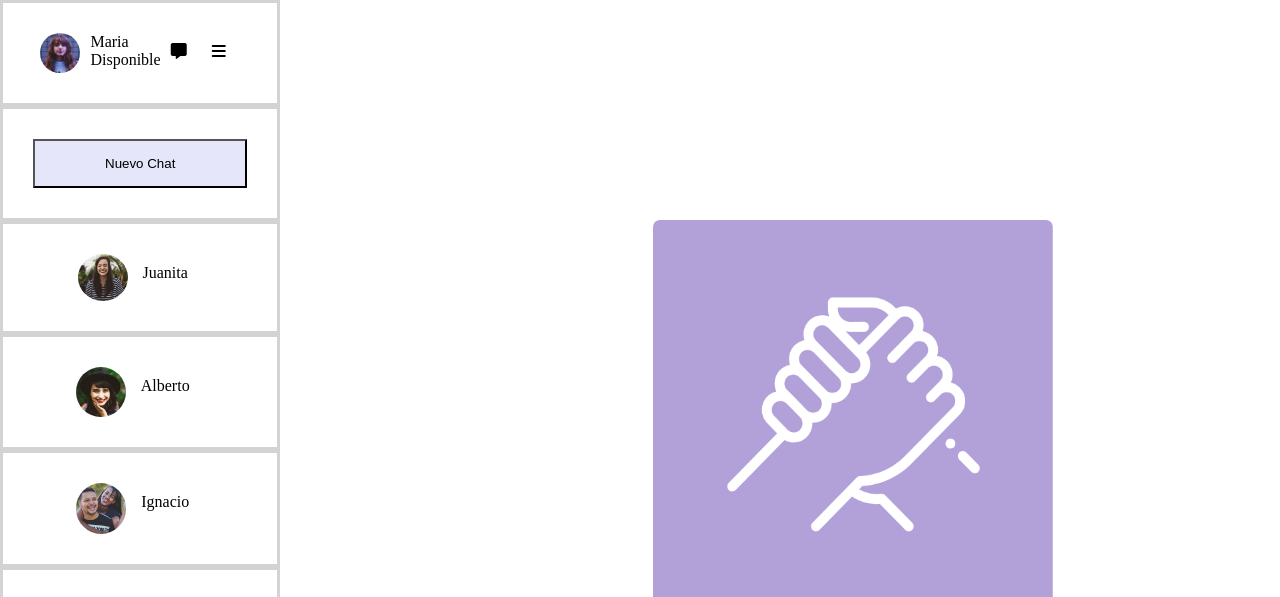
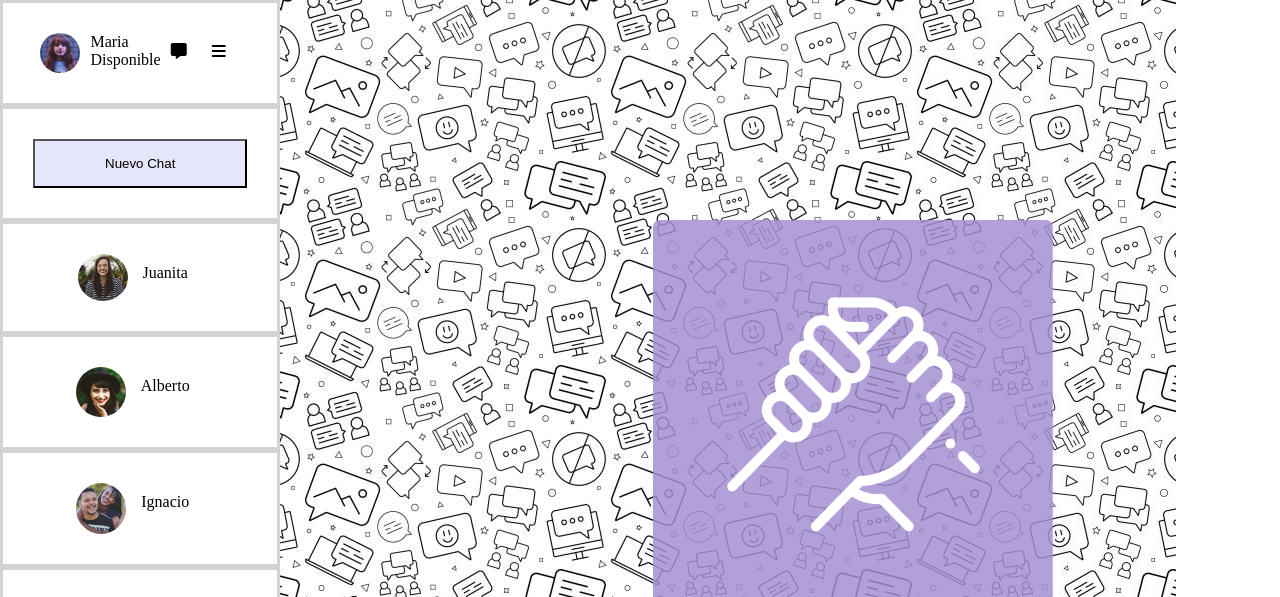
Before and after one commit to Descolle/Desafio_1_m2, a plain HTML site: page index.html in a window 1280 px wide. Shown: the top 597 px of the page. Drawn offline with Linux system fonts and the light colour scheme.

Commit message:
detalles de fondo

```diff
--- a/assets/stylesheet/style.css
+++ b/assets/stylesheet/style.css
@@ -69,6 +69,7 @@
   height: 100%;
   align-items: center;
   flex-direction: column;
+  background-image: url(../img/fondo.jpg)
 }
 .logo {
   width: 150px;
```
Also changed, not shown: assets/img/fondo.jpg (added).
